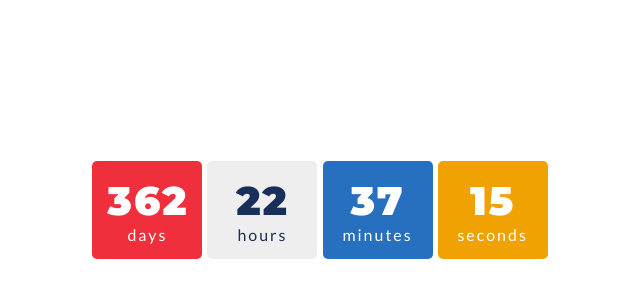
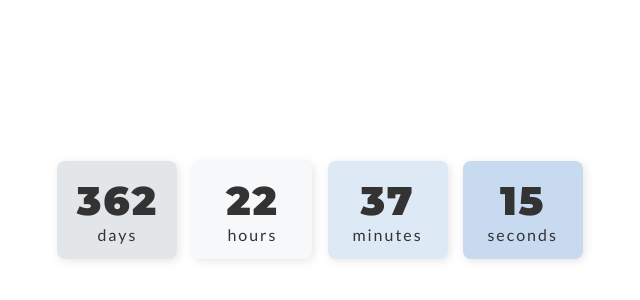
Before and after one commit to briantravel/GMC-Notion-Countdown, a plain HTML site: page index.html in a window 1280 px wide. Shown: the part 190-490 px from the top of the page, without its empty margins (320-960 px from the left). Drawn offline with Linux system fonts and the light colour scheme.

Commit message:
Update index.html
Updated to change colors to be more modern and light.

```diff
--- a/index.html
+++ b/index.html
@@ -25,14 +25,16 @@
         .days, .hours, .minutes, .seconds {
             display: inline-block;
             padding: 15px;
-            width: 80px;
-            border-radius: 5px;
+            width: 90px;
+            border-radius: 8px;
+            box-shadow: 2px 2px 10px rgba(0, 0, 0, 0.1);
+            margin: 5px;
         }
 
-        .days { background: #EF2F3C; color: white; }
-        .hours { background: #eeeeee; color: #183059; }
-        .minutes { background: #276FBF; color: white; }
-        .seconds { background: #F0A202; color: white; }
+        .days { background: #E3E6E8; color: #333; } /* Light Gray */
+        .hours { background: #F7F8FA; color: #333; } /* Softer Light Gray */
+        .minutes { background: #DDE9F4; color: #333; } /* Very Light Blue */
+        .seconds { background: #C7DAF0; color: #333; } /* Light Blue */
 
         .numbers {
             font-family: 'Montserrat', sans-serif;
```
